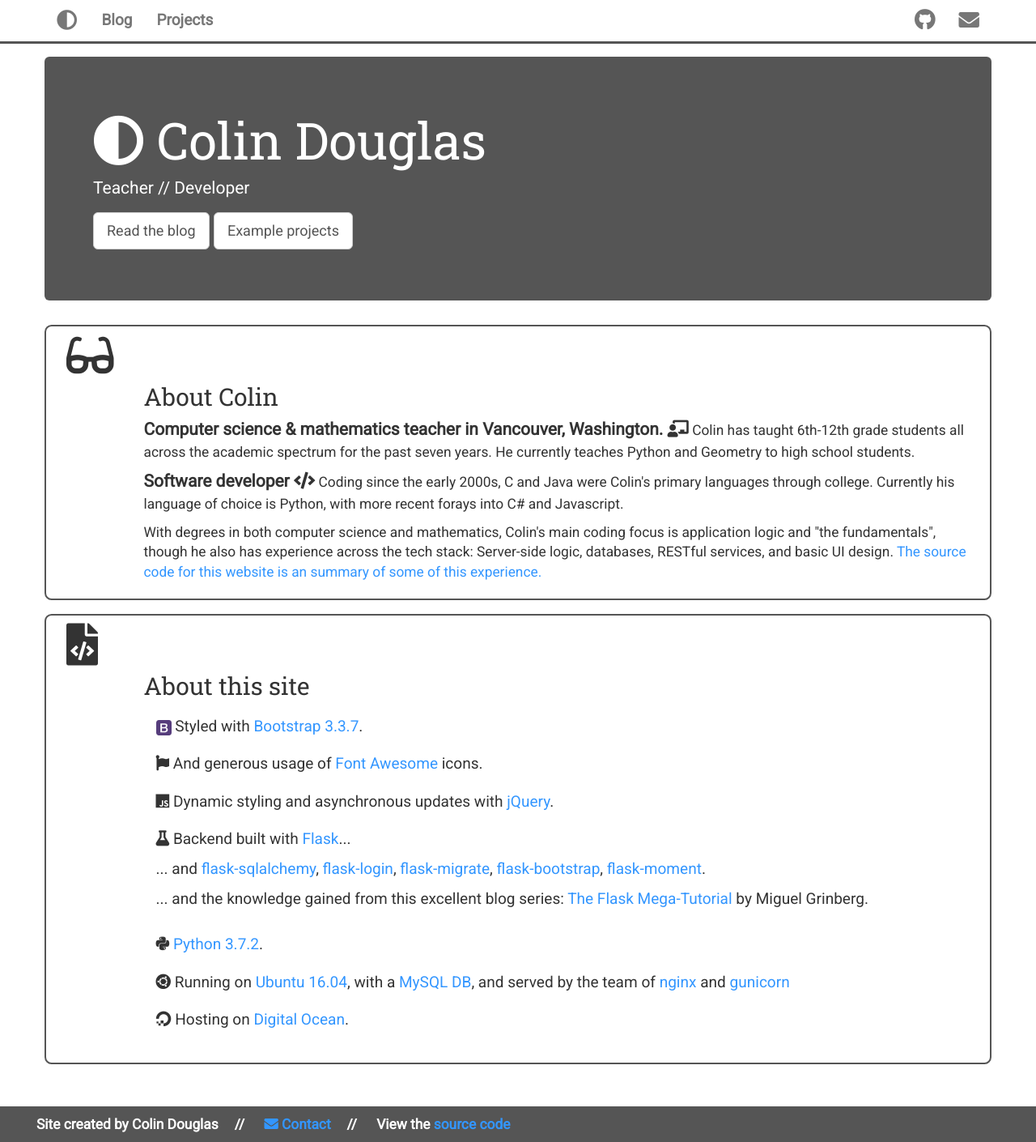
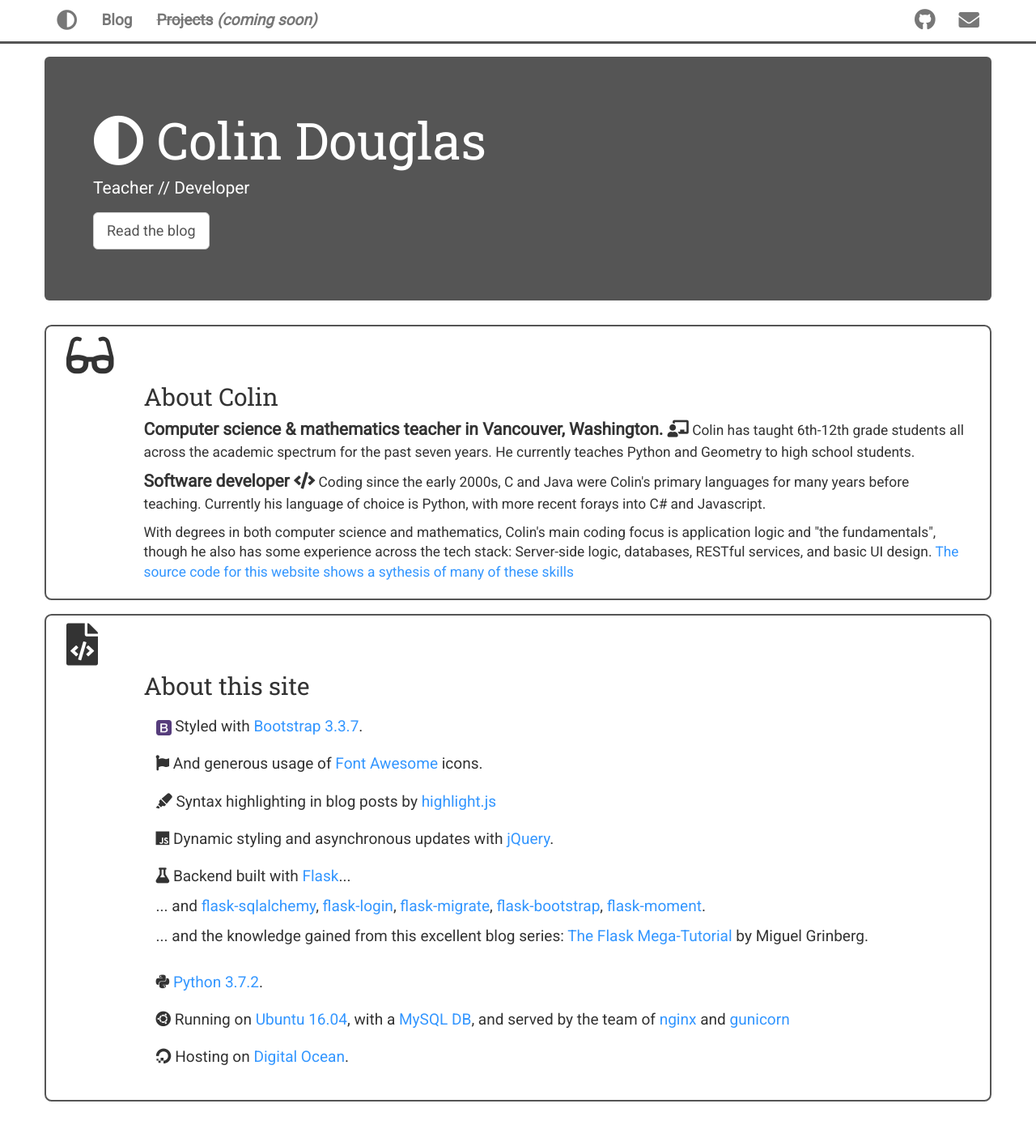
Before and after one commit to cmdpdx/cdouglas.xyz, a Flask app: page / in a window 1280 px wide. Shown: the top 1410 px of the page at 81% size. Run offline with Flask 2, Linux system fonts and the light colour scheme; some libraries are stand-ins or nearby versions.

Commit message:
homepage content update

```diff
--- a/cmd/templates/base.html
+++ b/cmd/templates/base.html
@@ -32,7 +32,7 @@
             <div class="collapse navbar-collapse" id="cd-navbar-collapse">
                 <ul class="nav navbar-nav">
                     <li><a href="{{ url_for('blog.main') }}">Blog</a></li>
-                    <li><a href="#">{{ _('Projects') }}</a></li>
+                    <li><a href="#"><strike>{{ _('Projects') }}</strike> <em>(coming soon)</em></a></li>
                 </ul>
 
                 <ul class="nav navbar-nav navbar-right">
--- a/cmd/templates/index.html
+++ b/cmd/templates/index.html
@@ -8,7 +8,7 @@
             <p>Teacher // Developer <br \></p>
             <p>
                 <a class="btn btn-default btn-lg" href="{{ url_for('blog.main') }}">Read the blog</a>
-                <a class="btn btn-default btn-lg" href="#" id="projects_btn">Example projects</a>
+                <!-- <a class="btn btn-default btn-lg" href="#" id="projects_btn">Example projects</a> -->
             </p>
         </div>
     </div>
@@ -21,10 +21,10 @@
             <p><span class="lead">Computer science & mathematics teacher in Vancouver, Washington. <i class="fas fa-chalkboard-teacher" aria-hidden="true"></i></span> Colin has taught 6th-12th grade students all across the academic spectrum for the past seven years. He currently teaches
             Python and Geometry to high school students.</p>
             <p><span class="lead">Software developer <i class="fas fa-code" aria-hidden="true"></i></span> Coding since the early 2000s, C and Java were Colin's primary
-                languages through college. Currently his language of choice is Python, with more recent forays into
+                languages for many years before teaching. Currently his language of choice is Python, with more recent forays into
             C# and Javascript.</p>
             <p>With degrees in both computer science and mathematics, Colin's main coding focus is application logic
-                and "the fundamentals", though he also has experience across the tech stack: Server-side logic, databases, RESTful services, and basic UI design. <a href="https://github.com/cmdpdx/cdouglas.xyz">The source code for this website is an summary of some of this experience.</a>
+                and "the fundamentals", though he also has some experience across the tech stack: Server-side logic, databases, RESTful services, and basic UI design. <a href="https://github.com/cmdpdx/cdouglas.xyz">The source code for this website shows a sythesis of many of these skills</a>
                 </p>
         </div>
     </div>
@@ -42,6 +42,11 @@
                 <li class="list-group-item">
                     <i class="fab fa-font-awesome-flag" aria-hidden="true"></i> And generous usage of
                     <a href="https://fontawesome.com/" target="_blank">Font Awesome</a> icons.
+                </li>
+                <li class="list-group-item">
+                    <i class="fas fa-highlighter" aria-hidden="true"></i>
+                    Syntax highlighting in blog posts by <a href="https://highlightjs.org/" target="_blank">
+                    highlight.js</a>
                 </li>
                 <li class="list-group-item">
                     <i class="fab fa-js" aria-hidden="true"></i> Dynamic styling and asynchronous updates
```
